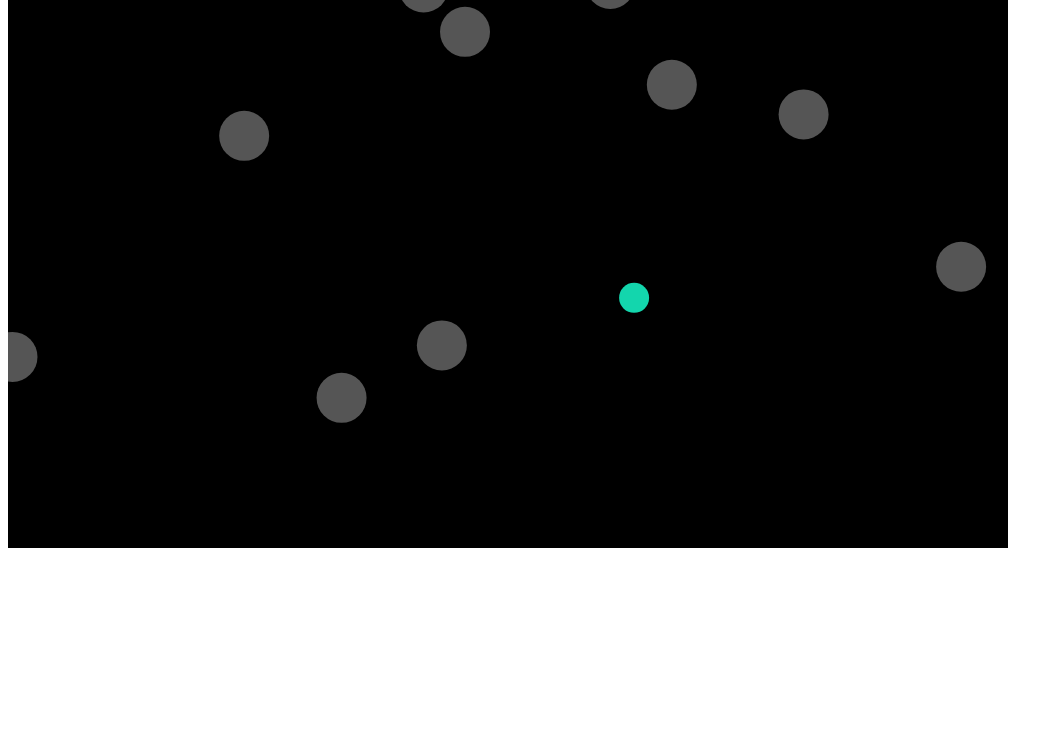
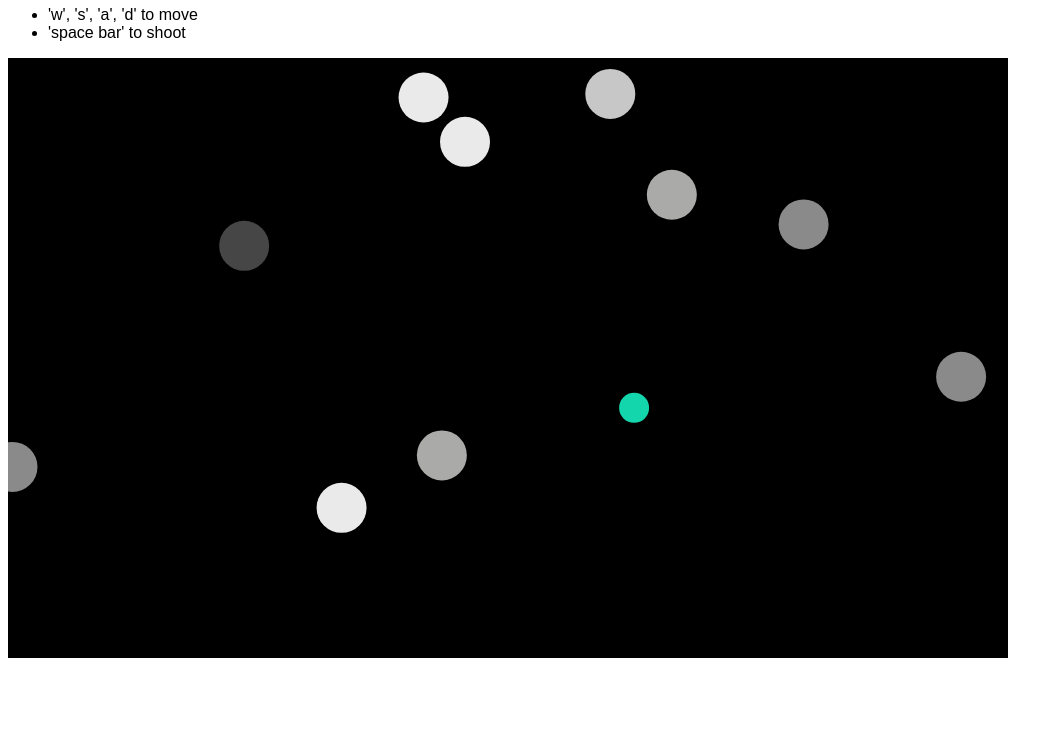
Before and after one commit to ralphamale/asteroids, a plain HTML site: page index.html in a window 1280 px wide. Shown: the part 60-800 px from the top of the page, without its empty margins (0-1063 px from the left). Drawn offline with Linux system fonts and the light colour scheme.

Commit message:
Prettifies Asteroids and improves README

```diff
--- /dev/null
+++ b/index.css
@@ -0,0 +1,3 @@
+body {
+  font-family: sans-serif;
+}
--- a/index.html
+++ b/index.html
@@ -10,9 +10,16 @@
     <script type="application/javascript" src="lib/bullet.js"></script>
     <script type="application/javascript" src="lib/game.js"></script>
     <script type="application/javascript" src="lib/game_view.js"></script>
+
+    <link rel="stylesheet" type="text/css" href="index.css">
   </head>
 
   <body>
+    <h1>Asteroids</h1>
+    <ul>
+      <li>'w', 's', 'a', 'd' to move</li>
+      <li>'space bar' to shoot</li>
+    </ul>
     <script type="application/javascript">
       $(function () {
         var canvas = $("<canvas width='" + Asteroids.Game.DIM_X +
--- a/lib/asteroid.js
+++ b/lib/asteroid.js
@@ -8,12 +8,13 @@
 
   var Asteroid = Asteroids.Asteroid = function (options) {
     options.radius = Asteroid.RADIUS;
-    options.color = Asteroid.GRAY
+    var random_index = Math.floor(Math.random()*Asteroid.COLORS.length);
+    options.color = Asteroid.COLORS[random_index]
 
     Asteroids.MovingObject.call(this, options);
   };
 
-  Asteroid.GRAY = "#555";
+  Asteroid.COLORS = ["#464646","#656464","#8a8a8a","#aaaaa9","#c7c7c7","#eaeaea"];
   Asteroid.RADIUS = 25;
   Asteroid.SPEED = 4;
 
--- a/lib/moving_object.js
+++ b/lib/moving_object.js
@@ -17,7 +17,7 @@
     };
 
   MovingObject.fromJSON = function (json, game) {
-    // TODO: hack!
+    //for later
     json.game = game;
     return new this(json);
   };
--- a/lib/util.js
+++ b/lib/util.js
@@ -36,7 +36,6 @@
   };
 
   var inherits = Util.inherits = function (ChildClass, BaseClass) {
-    // TODO: hack!
     ChildClass.fromJSON = BaseClass.fromJSON;
 
     function Surrogate () { this.constructor = ChildClass };
```
Also changed, not shown: 1 other file.
